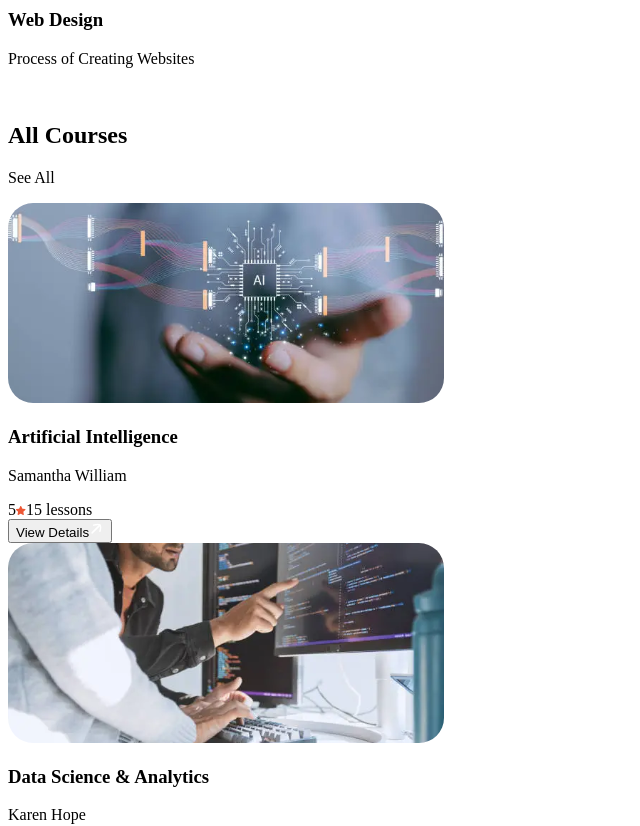
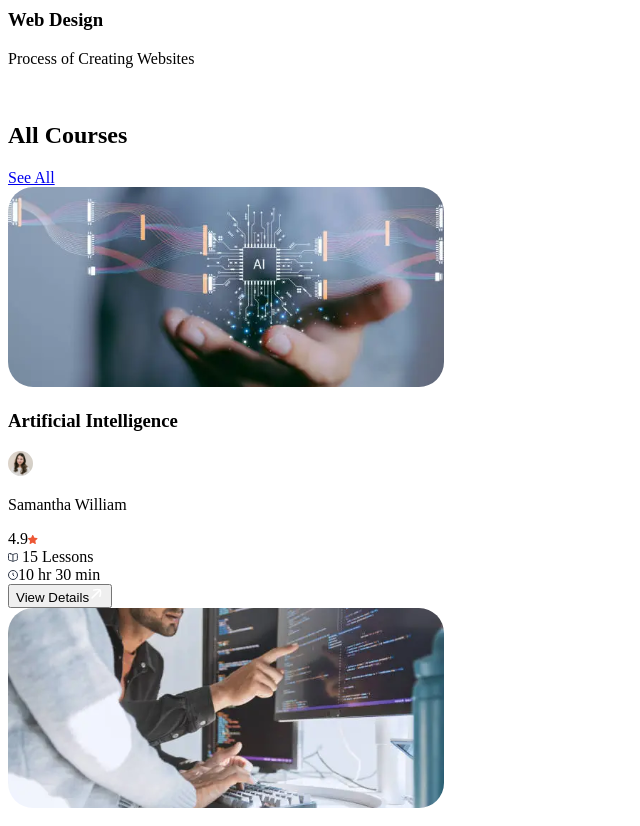
Before and after one commit to Grupp-4-BOTB/lms-frontend, a Next.js app: page /courses in a window 1280 px wide. Shown: the part 680-1506 px from the top of the page, without its empty margins (0-640 px from the left). Built offline with nearby package versions, Linux system fonts and the light colour scheme.

Commit message:
Add Course cards ui

```diff
--- a/src/app/(dashboard)/courses/page.tsx
+++ b/src/app/(dashboard)/courses/page.tsx
@@ -1,6 +1,6 @@
 import PopularCourseCard from "@/components/courses/PopularCourseCard";
 import AllCourseCard from "@/components/courses/AllCourseCard";
-
+import Link from "next/link";
 
 // ------- MOCK data  Popular Courses -----------
 const popularCourses = [
@@ -42,8 +42,9 @@ const allCourses = [
     title: "Artificial Intelligence",
     instructorImg: "/images/courses/samantha.svg",
     instructorName: "Samantha William",
-    rating: 5.0,
+    rating: 4.9,
     lessonsCount: 15,
+    duration: "10 hr 30 min",
     href: "/courses"
   },
   {
@@ -54,6 +55,7 @@ const allCourses = [
     instructorName: "Karen Hope",
     rating: 4.7,
     lessonsCount: 25,
+    duration: "15 hr 20 min",
     href: "/courses"
   },
   {
@@ -64,6 +66,7 @@ const allCourses = [
     instructorName: "Jack Sally",
     rating: 5.0,
     lessonsCount: 5,
+    duration: "20 hr 40 min",
     href: "/courses"
   },
   {
@@ -74,6 +77,7 @@ const allCourses = [
     instructorName: "Johnny Ahmed",
     rating: 5.0,
     lessonsCount: 34,
+    duration: "25 hr 10 min",
     href: "/courses"
   },
   {
@@ -84,16 +88,18 @@ const allCourses = [
     instructorName: "Hasan Mahmud",
     rating: 4.7,
     lessonsCount: 30,
+    duration: "30 hr 50 min",
     href: "/courses"
   },
   {
     id: 6,
-    courseImage: "/images/courses/sketch-image.svg",
+    courseImage: "/images/courses/sketch-image.svg", //????
     title: "Sketch for Designer",
     instructorImg: "/images/courses/Jasmin.svg",
     instructorName: "Jasmin Lila",
     rating: 4.5,
     lessonsCount: 16,
+    duration: "12 hr 15 min",
     href: "/courses"
   }
 ];
@@ -101,10 +107,10 @@ const allCourses = [
 export default function CoursesPage() {
   return (
 
-    <section className="px-3 pb-6 rounded-2xl space-y-10 mx-auto">
+    <section className="px-3 pb-5 rounded-2xl space-y-8 mx-auto">
             {/* ----------- Popular Courses Section ---------- */}
 
-            <div className="px-5 py-6 bg-pink-100 rounded-2xl space-y-4">
+            <div className="px-5 py-5 bg-white rounded-2xl space-y-4">
                 <h2 className="font-semibold text-3xl">Popular This Week</h2>
 
                 <div className="grid grid-cols-1 md:grid-cols-2 xl:grid-cols-4 gap-4">
@@ -122,14 +128,15 @@ export default function CoursesPage() {
 
 
             {/* ----------- All Courses Section ---------- */}
-            <div className="py-6 space-y-4">
-              <div className="flex items-center justify-between py-2 px-4">
+            <div className="space-y-2">
+              <div className="flex items-center justify-between px-4">
                 <h2 className="font-semibold text-3xl">All Courses</h2>
-                <p className="text-base">See All</p>
+                <Link href="/courses" className="text-base text-orange-600 cursor-pointer">
+                  See All
+                </Link>
+              </div>
 
-              </div>
-                <div className="grid grid-cols-1 md:grid-cols-2 xl:grid-cols-3 gap-4">
-
+                <div className="grid grid-cols-1 md:grid-cols-2 2xl:grid-cols-3 gap-6">
 
                     {allCourses.map((course) => (
                         <AllCourseCard
@@ -140,6 +147,7 @@ export default function CoursesPage() {
                             instructorName={course.instructorName}
                             rating={course.rating}
                             lessonsCount={course.lessonsCount}
+                            duration={course.duration}
                             href={course.href}
                         />
                     ))}
--- a/src/components/courses/AllCourseCard.tsx
+++ b/src/components/courses/AllCourseCard.tsx
@@ -8,27 +8,43 @@ type Props = {
   instructorName: string;
   rating: number;
   lessonsCount: number;
+  duration: string;
   href: string;
 };
 
-export default function AllCourseCard({ courseImage, title, instructorImg, instructorName, rating, lessonsCount, href }: Props) {
+export default function AllCourseCard({ courseImage, title, instructorImg, instructorName, rating, lessonsCount, duration, href }: Props) {
   return (
 
-    <div className="flex flex-col gap-3 px-4 py-4 rounded-xl bg-green-300">
-      <img src={courseImage} alt="" className="h-47 w-full object-cover" />
-      <h3 className="font-semibold">{title}</h3>
-      <p className="text-sm text-gray-400">{instructorName}</p>
-      <div className="flex items-center justify-between text-sm text-gray-400">
-        <span>{rating}<img src="/images/courses/all-courses-star.svg" alt="" className="inline h-4 w-4 ml-1" /></span>
-        <span>{lessonsCount} lessons</span>
+    <div className="flex flex-col gap-3 rounded-2xl bg-green-300 p-4">
+      <img src={courseImage} alt="" className="w-full rounded-xl object-cover" />
+      <h3 className="font-semibold text-2xl">{title}</h3>
+
+      <div className="flex items-center">
+        <img src={instructorImg} alt="" className="w-6 h-6 rounded-full" />
+        <p className="text-sm text-gray-400 ml-2">{instructorName}</p>
+        <span className="text-gray-400 px-7">{rating}
+        <img src="/images/courses/all-courses-star.svg" alt="" className=" inline h-4 w-3 ml-3" /></span>
       </div>
 
-      <Link href={href}>
-        <Button variant="orange" size="sm" buttonStyle="default">
-          View Details
-          <img src="/images/courses/arrow-right.svg" alt="" className="block h-4 w-4" />
-        </Button>
-      </Link>
+      <div className="flex items-center justify-between px-2 text-sm text-gray-400">
+        <div className="flex items-center gap-2">
+          <img src="/images/courses/lesson-icon.svg" alt="" />
+          <span> {lessonsCount} Lessons</span>
+        </div>
+
+        <div className="flex items-center gap-2">
+          <img src="/images/courses/clock-icon.svg" alt="" />
+          <span>{duration}</span>
+        </div>
+
+        <Link href={href}>
+          <Button className="flex items-center gap-3" variant="orange" size="md" buttonStyle="default">
+            View Details
+            <img src="/images/courses/arrow-right.svg" alt="" className="block h-4 w-4" />
+          </Button>
+        </Link>
+
+      </div>
     </div>
   );
 }
--- a/src/components/courses/PopularCourseCard.tsx
+++ b/src/components/courses/PopularCourseCard.tsx
@@ -10,13 +10,13 @@ type Props = {
 export default function PopularCourseCard({ title, description, icon, href }: Props) {
   return (
 
-    <section className="flex items-center justify-between px-5 rounded-xl bg-gray-300 p-4">
+    <section className="flex items-center justify-between px-5 rounded-md bg-[#f7f8f9] p-4">
       <div className="flex items-center gap-3">
         <div className="flex h-10 w-10 items-center justify-center rounded-full bg-gray-100">
           <img src={icon} alt="" className="h-5 w-5 bg-white max-w-md mx-auto" />
         </div>
         <div>
-          <h3 className="font-semibold">{title}</h3>
+          <h3 className="font-bold">{title}</h3>
           <p className="text-sm text-gray-400">{description}</p>
         </div>
       </div>
--- a/src/components/ui/Button.tsx
+++ b/src/components/ui/Button.tsx
@@ -5,6 +5,7 @@ type ButtonProps = {
   buttonStyle?: 'default' | 'icon';
   onClick?: () => void;
   disabled?: boolean;
+  className?: string;
 };
 
 export default function Button({
@@ -14,20 +15,21 @@ export default function Button({
     size = 'md',
     buttonStyle = 'default', // "default" = text button, "icon" = square icon button. Ex: <Button buttonStyle="icon" />
     onClick,
+    className = '',
 }: ButtonProps) {
 
-    const baseStyle = 'rounded-md text-white cursor-pointer font-medium transition-colors duration-300';
+    const baseStyle = 'rounded-lg text-white cursor-pointer font-medium transition-colors duration-300';
     const colorStyles = {
-        orange: 'bg-[#ED5735] hover:bg-[#F5C2BA]',
+        orange: 'bg-[var(--accent-color)] hover:bg-[var(--hover-accent-color)]',
         dark: 'bg-[#2C3545] hover:bg-[#7185A8]',
     };
 
     const textSizeStyles = {
-        xs: 'w-fit px-6 py-1 text-xs',
-        sm: 'w-fit px-7 py-1 text-sm',
-        md: 'w-fit px-8 py-2 text-sm',
-        lg: 'w-fit px-9 py-2 text-base',
-        xl: 'w-fit px-10 py-3 text-base',
+        xs: 'w-fit px-5 py-1 text-xs',
+        sm: 'w-fit px-5 py-1 text-sm',
+        md: 'w-fit px-5 py-2 text-sm',
+        lg: 'w-fit px-6 py-2 text-base',
+        xl: 'w-fit px-7 py-3 text-base',
         "2xl": 'w-fit px-11 py-3 text-lg',
     };
 
@@ -42,10 +44,20 @@ export default function Button({
 
     return (
         <button
-            className={`${baseStyle} ${colorStyles[variant]} ${buttonStyle === 'icon' ? iconSizeStyles[size] : textSizeStyles[size]}`}
+            className={`${baseStyle} ${className} ${colorStyles[variant]} ${buttonStyle === 'icon' ? iconSizeStyles[size] : textSizeStyles[size]}`}
             onClick={onClick}
             disabled={disabled}>
             {children}
         </button>
     );
 }
+
+
+// Examples:
+// <Button variant="orange" size="md">Click Me</Button>
+// <Button variant="dark" size="lg">Submit</Button>
+
+//<Button className="flex items-center gap-3" variant="orange" size="md" buttonStyle="default">
+//View Details
+//<img src="/images/courses/arrow-right.svg" alt="" />
+//</Button>
```
Also changed, not shown: public/images/courses/clock-icon.svg (added), public/images/courses/lesson-icon.svg (added).
